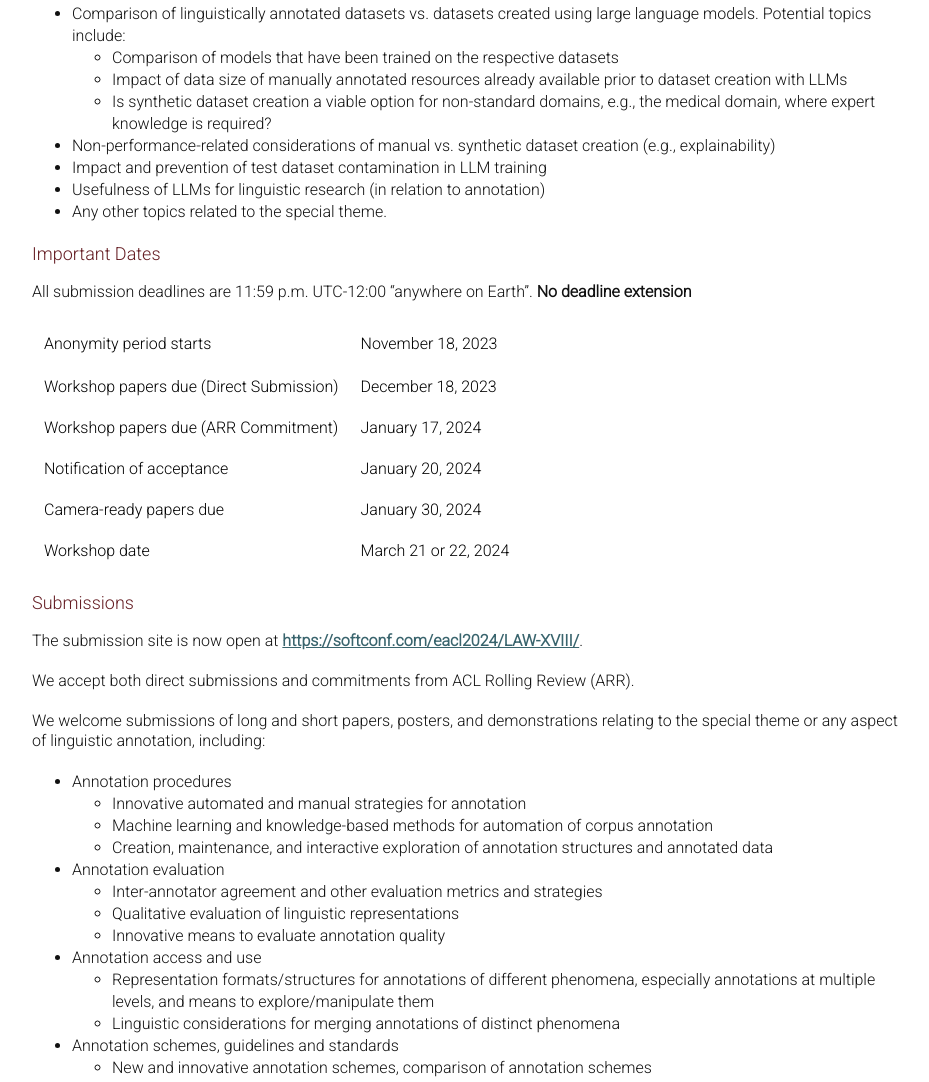
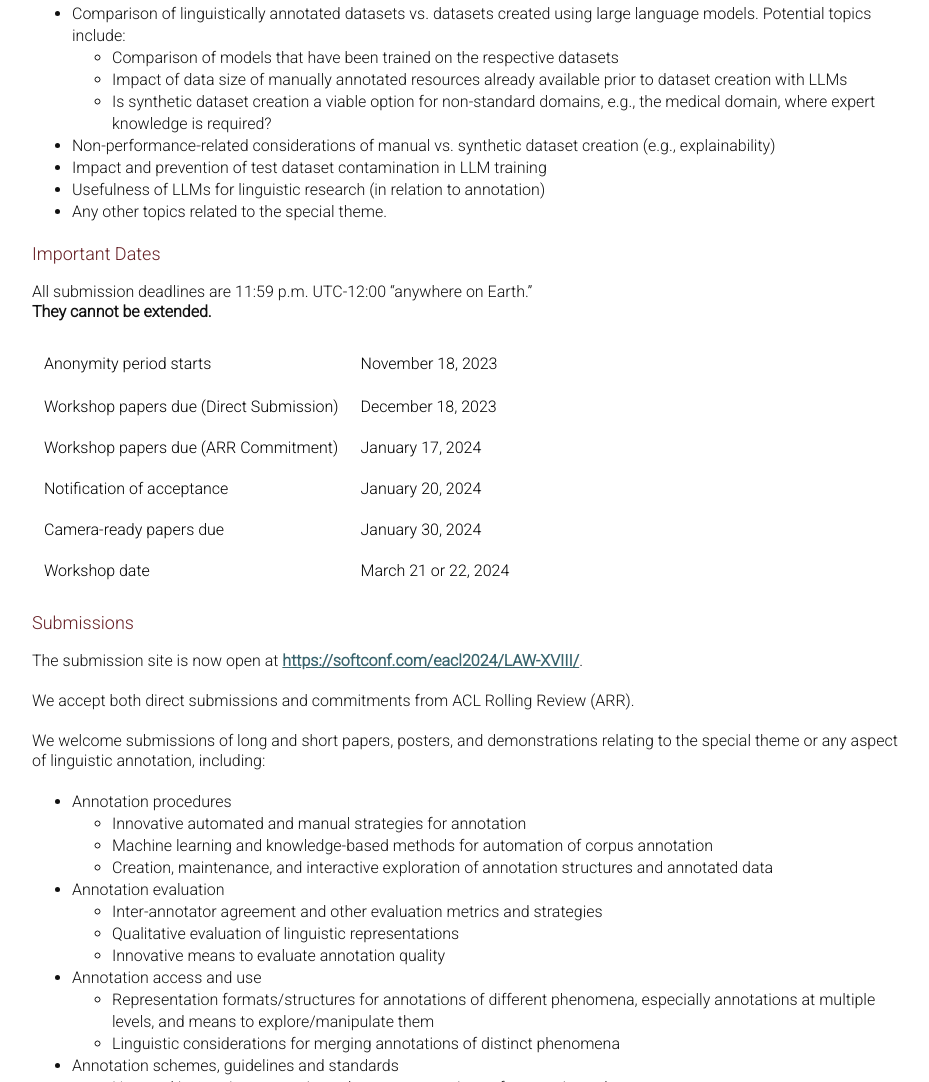
Before and after one commit to SIGANN/LAW-XVIII-2024, a plain HTML site: page cfp.html in a window 1280 px wide. Shown: the part 635-1717 px from the top of the page, without its empty margins (28-957 px from the left). Drawn offline with Linux system fonts and the light colour scheme.

Commit message:
deploy changes

```diff
--- a/cfp.html
+++ b/cfp.html
@@ -67,8 +67,8 @@ The special theme of LAW-XVIII is “Annotation in the Age of Large Language Mod
 
 <h2>Important Dates</h2>
 <p>
-All submission deadlines are 11:59 p.m. UTC-12:00 “anywhere on Earth”.
-<strong>No deadline extension</strong>
+All submission deadlines are 11:59 p.m. UTC-12:00 “anywhere on Earth.”<br>
+<strong>They cannot be extended.</strong>
           <table>
             <tr>
               <td>Anonymity period starts</td>
```
Also changed, not shown: index.html (+3 -2 lines).
